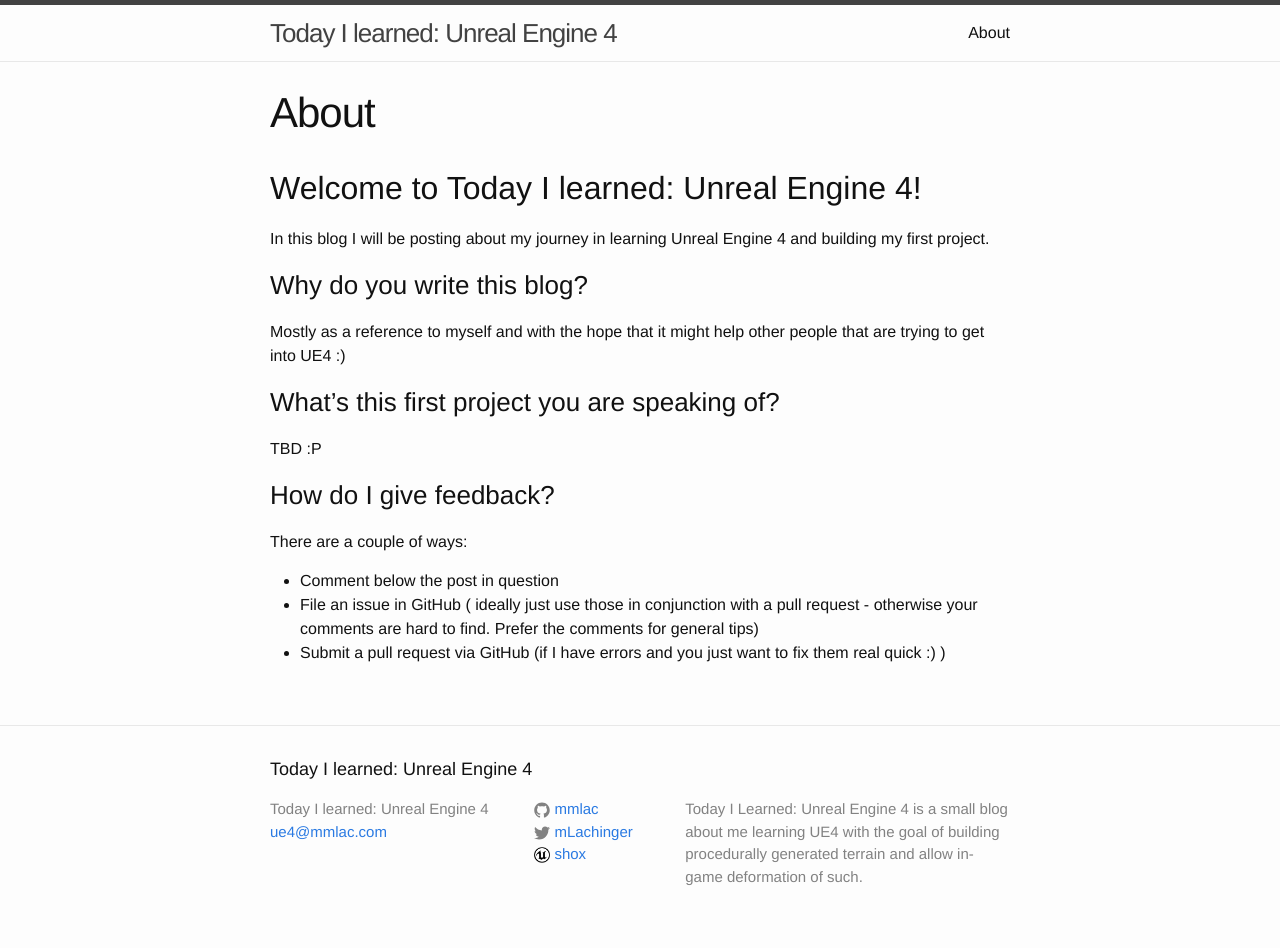
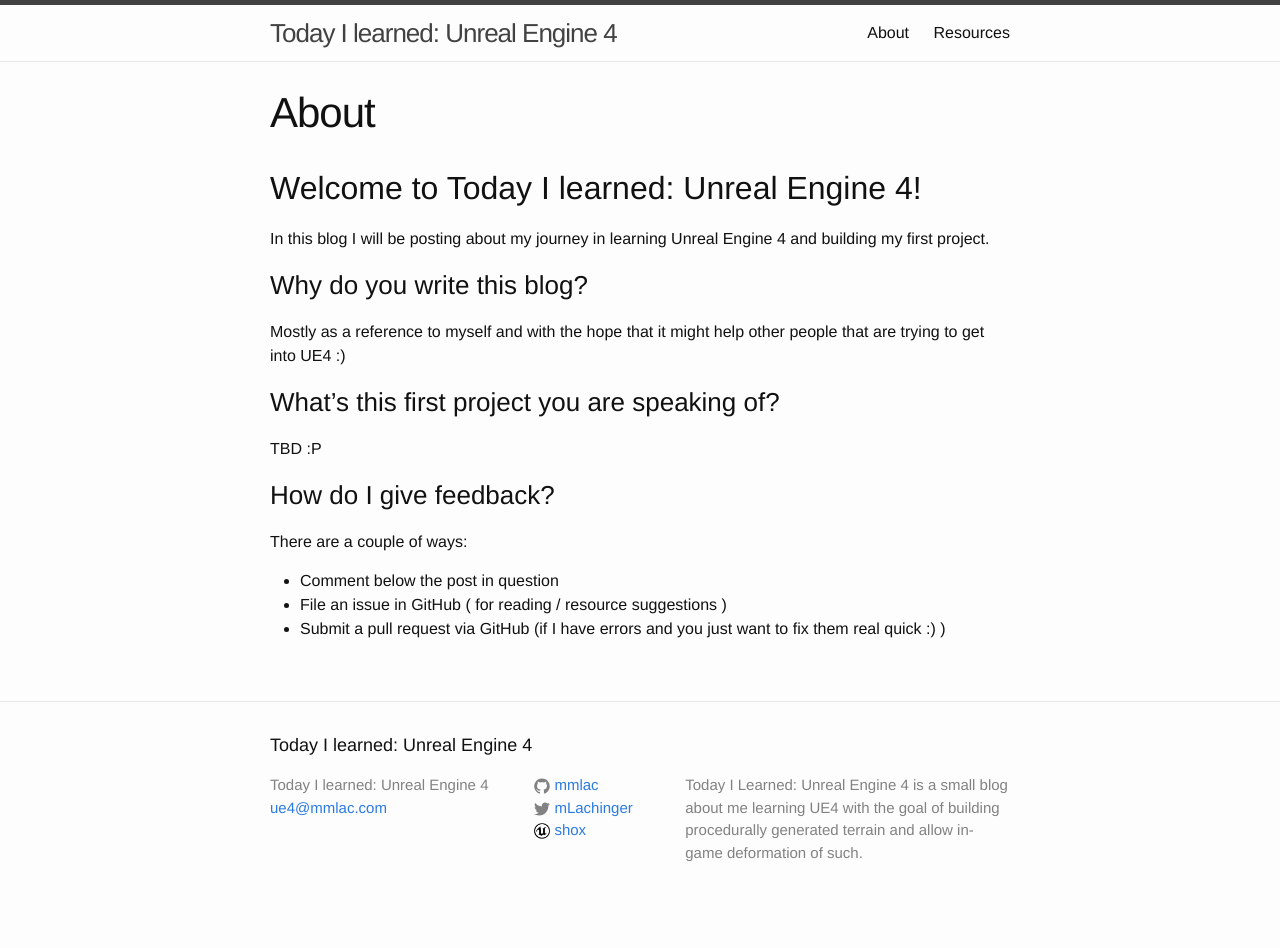
Before and after one commit to mmlac/tilue4, a Jekyll site: the page built from about.md, in a window 1280 px wide. Built offline with Jekyll 4.4.1, drawn with Linux system fonts in a browser that asks for light colours; after the commit the page ends 924 px from its top, so only the background shows below that.

Commit message:
Added resources page with libnoise

```diff
--- a/about.md
+++ b/about.md
@@ -18,5 +18,5 @@ into UE4 :)
 ### How do I give feedback?
 There are a couple of ways:
 - Comment below the post in question
-- File an issue in GitHub ( ideally just use those in conjunction with a pull request - otherwise your comments are hard to find. Prefer the comments for general tips)
+- File an issue in GitHub (  for reading / resource suggestions )
 - Submit a pull request via GitHub (if I have errors and you just want to fix them real quick :) )
```
Also changed, not shown: resources.md (added, +11 -0 lines).
